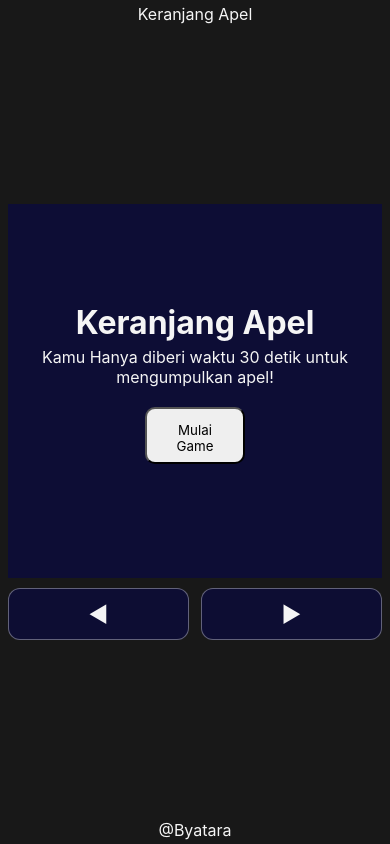
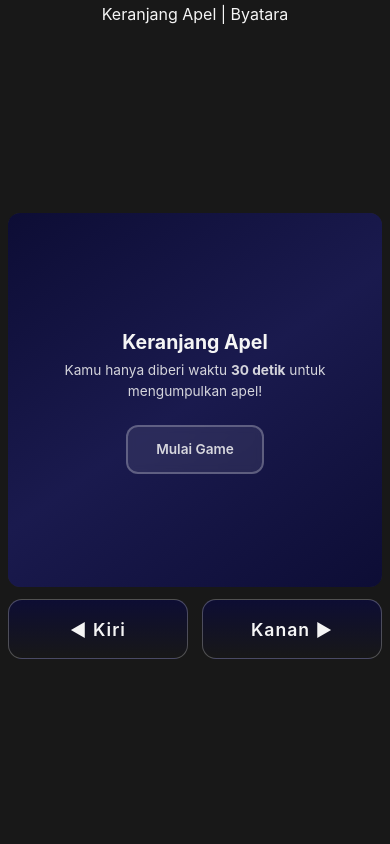
Before and after one commit to Byatarade/Keranjang-Game, a website built with Vite: page index.html in a window 390 px wide. Built offline with nearby package versions, Linux system fonts and the light colour scheme; files whose address does not match are found by name.

Commit message:
feat: implement Apple Catcher game mechanics using Phaser and add touch controls

```diff
--- a/index.html
+++ b/index.html
@@ -1,38 +1,35 @@
 <!doctype html>
-<html lang="en">
+<html lang="id">
   <head>
     <meta charset="UTF-8" />
-    <link rel="icon" type="image/svg+xml" href="/favicon.svg" />
-    <meta name="viewport" content="width=device-width, initial-scale=1.0" />
-    <title>Keranjang</title>
+    <link rel="icon" type="image/x-icon" href="/assets/favicon.ico" />
+    <meta name="viewport" content="width=device-width, initial-scale=1.0, user-scalable=no" />
+    <title>Keranjang Apel | Byatara</title>
   </head>
   <body>
     <header>
-      <p>Keranjang Apel</p>
+      <p>Keranjang Apel | Byatara</p>
     </header>
     <main>
       <div class="game-wrap">
         <canvas id="gameCanvas"></canvas>
         <div id="gameStartDiv" class="gameUI">
           <h1>Keranjang Apel</h1>
-        <p>Kamu Hanya diberi waktu 30 detik untuk mengumpulkan apel!</p>
+          <p>Kamu hanya diberi waktu <strong>30 detik</strong> untuk mengumpulkan apel!</p>
           <button id="gameStartBtn"><p>Mulai Game</p></button>
         </div>
         <div id="gameEndDiv" class="gameUI">
-        <p>Game Over</p>
-        <h1>You <span id="gameWinLoseSpan"></span></h1>
-        <h1>Final Score: <span id="gameEndScoreSpan"></span></h1>
-        <p>Refresh the page to play again.</p>
+          <p class="game-over-label">Game Over</p>
+          <h1><span id="gameWinLoseSpan"></span></h1>
+          <h1>Skor Akhir: <span id="gameEndScoreSpan"></span></h1>
+          <button id="gamePlayAgainBtn" class="play-again-btn"> Main Lagi</button>
         </div>
       </div>
       <div id="touchControls" class="touch-controls" aria-label="Kontrol gerak">
-        <button type="button" id="touchBtnLeft" class="touch-btn" aria-label="Kiri">◀</button>
-        <button type="button" id="touchBtnRight" class="touch-btn" aria-label="Kanan">▶</button>
+        <button type="button" id="touchBtnLeft" class="touch-btn" aria-label="Kiri">◀ Kiri</button>
+        <button type="button" id="touchBtnRight" class="touch-btn" aria-label="Kanan">Kanan ▶</button>
       </div>
     </main>
-    <footer>
-      <p>@Byatara</p>
-    </footer>
     <script type="module" src="/src/main.js"></script>
   </body>
 </html>
--- a/src/main.js
+++ b/src/main.js
@@ -1,29 +1,50 @@
 import './style.css';
 import Phaser from 'phaser';
-const sizes={
-    width:500,
-    height:500
+
+const sizes = {
+    width: 500,
+    height: 500
+};
+
+const speedDown = 250;
+
+const gameCanvas = document.getElementById("gameCanvas");
+const gameStartDiv = document.querySelector("#gameStartDiv");
+const gameStartBtn = document.querySelector("#gameStartBtn");
+const gameEndDiv = document.querySelector("#gameEndDiv");
+const gameWinLoseSpan = document.querySelector("#gameWinLoseSpan");
+const gameEndScoreSpan = document.querySelector("#gameEndScoreSpan");
+const gamePlayAgainBtn = document.querySelector("#gamePlayAgainBtn");
+const touchBtnLeft = document.querySelector("#touchBtnLeft");
+const touchBtnRight = document.querySelector("#touchBtnRight");
+
+/* ───── global touch state (bound once, never duplicated) ───── */
+let touchLeft = false;
+let touchRight = false;
+
+function bindTouchOnce(el, setter) {
+    if (!el) return;
+    const handler = (v) => (e) => {
+        e.preventDefault();
+        setter(v);
+    };
+    el.addEventListener("pointerdown", handler(true), { passive: false });
+    el.addEventListener("pointerup", handler(false));
+    el.addEventListener("pointercancel", handler(false));
+    el.addEventListener("pointerleave", handler(false)); // safety: if finger slides off
 }
 
-const speedDown=250
+bindTouchOnce(touchBtnLeft, (v) => { touchLeft = v; });
+bindTouchOnce(touchBtnRight, (v) => { touchRight = v; });
 
-const gameCanvas = document.getElementById("gameCanvas");
-const gameStartDiv = document.querySelector("#gameStartDiv")
-const gameStartBtn = document.querySelector("#gameStartBtn")
-const gameEndDiv = document.querySelector("#gameEndDiv")
-const gameWinLoseSpan = document.querySelector("#gameWinLoseSpan")
-const gameEndScoreSpan = document.querySelector("#gameEndScoreSpan")
-const touchBtnLeft = document.querySelector("#touchBtnLeft")
-const touchBtnRight = document.querySelector("#touchBtnRight")
-
-class GameScene extends Phaser.Scene{
-    constructor(){
+class GameScene extends Phaser.Scene {
+    constructor() {
         super("scene-game");
         this.player;
         this.cursor;
-        this.playerSpeed=speedDown+50;
+        this.playerSpeed = speedDown + 50;
         this.target;
-        this.points=0;
+        this.points = 0;
         this.textScore;
         this.textTime;
         this.timedEvent;
@@ -31,131 +52,176 @@ class GameScene extends Phaser.Scene{
         this.coinMusic;
         this.bgMusic;
         this.emitter;
-        this.touchLeft=false;
-        this.touchRight=false;
+        this.isGameOver = false;
     }
-    preload(){
-        this.load.image("bg","/assets/bg.png");
-        this.load.image("basket","/assets/basket.png");
-        this.load.image("apple","/assets/apple.png");
-        this.load.image("money","/assets/money.png");
-        this.load.audio("coin","/assets/coin.mp3");
-        this.load.audio("bgMusic","/assets/bgMusic.mp3");
+
+    preload() {
+        this.load.image("bg", "/assets/bg.png");
+        this.load.image("basket", "/assets/basket.png");
+        this.load.image("apple", "/assets/apple.png");
+        this.load.image("money", "/assets/money.png");
+        this.load.audio("coin", "/assets/coin.mp3");
+        this.load.audio("bgMusic", "/assets/bgMusic.mp3");
     }
-    create(){
-        this.scene.pause("scene-game");
+
+    create() {
+        /* ── reset state on each (re)start ── */
+        this.points = 0;
+        this.isGameOver = false;
+
         this.coinMusic = this.sound.add("coin");
-        this.bgMusic = this.sound.add("bgMusic");
-        this.bgMusic.play()
-        // this.bgMusic.stop()
+        this.bgMusic = this.sound.add("bgMusic", { loop: true });
 
-        this.add.image(0,0,"bg").setOrigin(0,0);
-        this.player=this.physics.add
-            .image(0,sizes.height - 100,"basket")
+        /* ── background ── */
+        this.add.image(0, 0, "bg").setOrigin(0, 0);
+
+        /* ── player / basket ── */
+        this.player = this.physics.add
+            .image(sizes.width / 2, sizes.height - 100, "basket")
             .setOrigin(0, 0);
         this.player.setImmovable(true);
-        this.player.body.allowGravity=false;
+        this.player.body.allowGravity = false;
         this.player.setCollideWorldBounds(true);
-        // this.player.setSize(80,15).setOffset(10,70);
-        this.player.setSize(this.player.width-this.player.width/4, this.player.height/6)
-        .setOffset(this.player.width/10,this.player.height - this.player.height/10);
+        this.player.setSize(
+            this.player.width - this.player.width / 4,
+            this.player.height / 6
+        ).setOffset(
+            this.player.width / 10,
+            this.player.height - this.player.height / 10
+        );
 
-        this.target=this.physics.add
-            .image(0,0,"apple")
-            .setOrigin(0,0);
-        this.target.setMaxVelocity(0,speedDown);
-        this.physics.add.overlap(this.target,this.player,this.targetHit,null,this);
-        this.cursor=this.input.keyboard.createCursorKeys();
+        /* ── apple target ── */
+        this.target = this.physics.add
+            .image(this.getRandomX(), 0, "apple")
+            .setOrigin(0, 0);
+        this.target.setMaxVelocity(0, speedDown);
 
-        const bindTouch=(down,el)=>{
-            if(!el)return;
-            const set=(v)=>(e)=>{
-                e.preventDefault();
-                down(v);
-            };
-            el.addEventListener("pointerdown",set(true),{passive:false});
-            el.addEventListener("pointerup",set(false));
-            el.addEventListener("pointercancel",set(false));
-        };
-        bindTouch((v)=>{this.touchLeft=v},touchBtnLeft);
-        bindTouch((v)=>{this.touchRight=v},touchBtnRight);
+        this.physics.add.overlap(this.target, this.player, this.targetHit, null, this);
 
-        this.textScore=this.add.text(sizes.width - 120,10,"Score: 0",{
-            fontSize:"20px Arial",
-            fill:"#ffffff",
+        /* ── keyboard ── */
+        this.cursor = this.input.keyboard.createCursorKeys();
+
+        /* ── HUD ── */
+        this.textScore = this.add.text(sizes.width - 120, 10, "Score: 0", {
+            fontSize: "20px Arial",
+            fill: "#ffffff",
         });
-        this.textTime=this.add.text(10,10,"Remaining Time: 00",{
-            fontSize:"20px Arial",
-            fill:"#ffffff",
+        this.textTime = this.add.text(10, 10, "Remaining Time: 30", {
+            fontSize: "20px Arial",
+            fill: "#ffffff",
         });
-        this.timedEvent=this.time.delayedCall(30000,this.gameOver,[],this);
-        this.emitter=this.add.particles(0,0 ,"money",{
-            speed:100,
-            gravityY:speedDown-200,
-            scale:0.04,
-            duration:100,
-            emitting:false
-        })
-        this.emitter.startFollow(this.player,this.player.width/2,this.player.height/2),true;
+
+        /* ── timer ── */
+        this.timedEvent = this.time.delayedCall(30000, this.gameOver, [], this);
+
+        /* ── particles ── */
+        this.emitter = this.add.particles(0, 0, "money", {
+            speed: 100,
+            gravityY: speedDown - 200,
+            scale: 0.04,
+            duration: 100,
+            emitting: false
+        });
+        this.emitter.startFollow(this.player, this.player.width / 2, this.player.height / 2);
+
+        /* ── pause until player clicks start (only first time) ── */
+        if (gameStartDiv.style.display !== "none") {
+            this.scene.pause("scene-game");
+        } else {
+            // restarting: start music immediately
+            this.bgMusic.play();
+        }
     }
-    update(){
-        this.remainingTime=this.timedEvent.getRemainingSeconds()
+
+    update() {
+        if (this.isGameOver) return;
+
+        this.remainingTime = this.timedEvent.getRemainingSeconds();
         this.textTime.setText(`Remaining Time: ${Math.round(this.remainingTime).toString()}`);
-        if (this.target.y >= sizes.height){
+
+        /* ── reset apple if it goes past the bottom ── */
+        if (this.target.y >= sizes.height) {
             this.target.setY(0);
             this.target.setX(this.getRandomX());
         }
 
-        const left=this.cursor.left.isDown||this.touchLeft;
-        const right=this.cursor.right.isDown||this.touchRight;
-        if(left&&!right){
+        /* ── movement: keyboard OR touch ── */
+        const left = this.cursor.left.isDown || touchLeft;
+        const right = this.cursor.right.isDown || touchRight;
+        if (left && !right) {
             this.player.setVelocityX(-this.playerSpeed);
-        }else if(right&&!left){
+        } else if (right && !left) {
             this.player.setVelocityX(this.playerSpeed);
-        }else{
+        } else {
             this.player.setVelocityX(0);
         }
     }
-    getRandomX(){
-        return Math.floor(Math.random()*480);
+
+    getRandomX() {
+        return Math.floor(Math.random() * (sizes.width - 40));
     }
-    targetHit(){
-        this.coinMusic.play()
-        this.emitter.start()
+
+    targetHit() {
+        this.coinMusic.play();
+        this.emitter.start();
         this.target.setY(0);
         this.target.setX(this.getRandomX());
         this.points++;
         this.textScore.setText(`Score: ${this.points}`);
     }
-    gameOver(){
-        this.sys.game.destroy(true);
-        if(this.points >= 10){
-            gameEndScoreSpan.textContent=this.points
-            gameWinLoseSpan.textContent="You Win!"
-        }else{
-            gameWinLoseSpan.textContent="You Lose!"
+
+    gameOver() {
+        this.isGameOver = true;
+
+        /* stop music & physics — but do NOT destroy the game */
+        this.bgMusic.stop();
+        this.physics.pause();
+        this.timedEvent.remove(false);
+        this.player.setVelocityX(0);
+
+        /* update UI */
+        gameEndScoreSpan.textContent = this.points;
+        if (this.points >= 10) {
+            gameWinLoseSpan.textContent = "Kamu Menang! 🎉";
+        } else {
+            gameWinLoseSpan.textContent = "Kamu Kalah 😢";
         }
-        gameEndDiv.style.display="flex";
+        gameEndDiv.style.display = "flex";
     }
 }
 
+/* ───── Phaser config ───── */
 const config = {
-    type:Phaser.WEBGL,
-    width:sizes.width,
-    height:sizes.height,
-    canvas:gameCanvas,
-    physics:{
-        default:"arcade",
-        arcade:{
-            gravity:{y:speedDown},
-            debug:true
+    type: Phaser.WEBGL,
+    width: sizes.width,
+    height: sizes.height,
+    canvas: gameCanvas,
+    physics: {
+        default: "arcade",
+        arcade: {
+            gravity: { y: speedDown },
+            debug: false
         }
     },
-    scene:[GameScene]
-}
+    scene: [GameScene]
+};
+
 const game = new Phaser.Game(config);
 
-gameStartBtn.addEventListener("click",()=>{
-    gameStartDiv.style.display="none";
+/* ───── Start button ───── */
+gameStartBtn.addEventListener("click", () => {
+    gameStartDiv.style.display = "none";
+    const scene = game.scene.getScene("scene-game");
+    if (scene && scene.bgMusic) {
+        scene.bgMusic.play();
+    }
     game.scene.resume("scene-game");
-})
+});
+
+/* ───── Play Again button ───── */
+gamePlayAgainBtn.addEventListener("click", () => {
+    gameEndDiv.style.display = "none";
+    /* fully restart the scene — fresh apple, fresh timer, fresh score */
+    game.scene.stop("scene-game");
+    game.scene.start("scene-game");
+});
--- a/src/style.css
+++ b/src/style.css
@@ -20,6 +20,7 @@ body{
   display:flex;
   flex-direction:column;
   min-height:100vh;
+  overflow-x:hidden;
 }
 
 header,footer{
@@ -47,30 +48,54 @@ main{
 }
 
 #gameCanvas{
-  border: 1px solid red;
   position:absolute;
   inset:0;
   width:100%;
   height:100%;
   display:block;
   z-index:1;
+  border-radius:12px;
+  border:1px solid rgba(255,255,255,0.1);
 }
+
+/* ───── Game UI overlays (start & end) ───── */
 .gameUI{
   position:absolute;
   inset:0;
   width: 100%;
   height: 100%;
-    background-color: var(--accClr);
+  background: linear-gradient(145deg, #0D0D35 0%, #1a1a4e 50%, #0D0D35 100%);
   display: flex;
   flex-direction: column;
   justify-content: center;
   align-items: center;
   z-index: 2;
+  border-radius:12px;
+  gap:6px;
+  padding:20px;
 }
 
 .gameUI *{
   text-align: center;
-  margin-top:5px;
+}
+
+.gameUI h1{
+  font-size:clamp(1.2rem, 5vw, 1.8rem);
+  margin-top:4px;
+}
+
+.gameUI p{
+  font-size:clamp(0.85rem, 3.5vw, 1rem);
+  opacity:0.85;
+  line-height:1.5;
+}
+
+.game-over-label{
+  font-size:clamp(0.9rem, 3.5vw, 1.1rem) !important;
+  text-transform:uppercase;
+  letter-spacing:3px;
+  opacity:0.6 !important;
+  margin-bottom:4px;
 }
 
 #gameStartDiv{
@@ -80,29 +105,48 @@ main{
   display:none;
 }
 
-#gameStartBtn{
-    display: inline-block;
-    width: 100px;
-    padding: 8px 15px;
-    margin: 20px 0;
-    text-align: center;
-    font-family: inherit;
-    border-radius: 10px;
+/* ───── Shared button base ───── */
+#gameStartBtn,
+.play-again-btn{
+  display:inline-flex;
+  align-items:center;
+  justify-content:center;
+  padding:12px 28px;
+  margin-top:18px;
+  font-family:inherit;
+  font-size:clamp(0.9rem, 3.5vw, 1rem);
+  font-weight:600;
+  border-radius:12px;
+  border:2px solid rgba(255,255,255,0.25);
+  background:rgba(255,255,255,0.08);
+  color:var(--liClr);
+  cursor:pointer;
+  transition:all 0.25s ease;
+  backdrop-filter:blur(4px);
+  -webkit-backdrop-filter:blur(4px);
 }
 
-#gameStartBtn:hover{
-  background-color: var(--dkClr);
-  border: 0.5px solid var(--liClr);
-  color:var(--liClr);
-  cursor: pointer;
+#gameStartBtn:hover,
+.play-again-btn:hover{
+  background:rgba(255,255,255,0.18);
+  border-color:rgba(255,255,255,0.5);
+  transform:translateY(-2px);
+  box-shadow:0 6px 20px rgba(13,13,53,0.5);
 }
 
+#gameStartBtn:active,
+.play-again-btn:active{
+  transform:translateY(0);
+  background:rgba(255,255,255,0.12);
+}
+
+/* ───── Touch controls ───── */
 .touch-controls{
   display:none;
   width:100%;
   max-width:500px;
-  gap:12px;
-  padding-top:10px;
+  gap:14px;
+  padding-top:12px;
   justify-content:center;
   align-items:stretch;
   user-select:none;
@@ -111,21 +155,28 @@ main{
 
 .touch-btn{
   flex:1;
-  min-height:52px;
-  font-size:1.35rem;
+  min-height:60px;
+  font-size:1.1rem;
+  font-weight:600;
   font-family:inherit;
-  border-radius:12px;
-  border:1px solid rgba(255,255,255,0.35);
-  background:rgba(13,13,53,0.95);
+  letter-spacing:1px;
+  border-radius:14px;
+  border:1.5px solid rgba(255,255,255,0.25);
+  background:linear-gradient(180deg, rgba(13,13,53,0.95) 0%, rgba(24,24,24,0.95) 100%);
   color:var(--liClr);
   touch-action:manipulation;
   cursor:pointer;
+  transition:all 0.15s ease;
+  -webkit-tap-highlight-color:transparent;
 }
 
 .touch-btn:active{
-  background:var(--dkClr);
+  background:linear-gradient(180deg, rgba(60,60,130,0.95) 0%, rgba(40,40,80,0.95) 100%);
+  border-color:rgba(255,255,255,0.5);
+  transform:scale(0.96);
 }
 
+/* Show touch controls on touch devices or small screens */
 @media (pointer: coarse), (max-width: 768px){
   .touch-controls{
     display:flex;
```
Also changed, not shown: 1 other file. Lines whose indentation alone changed are shown as unchanged.
